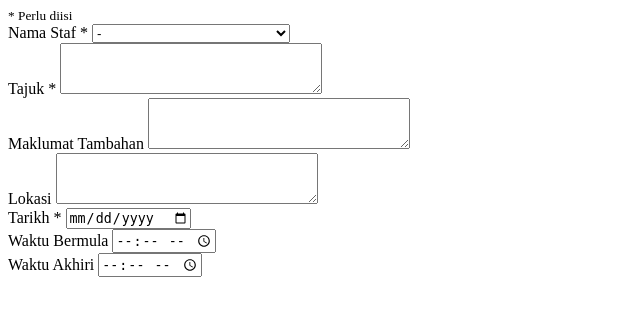
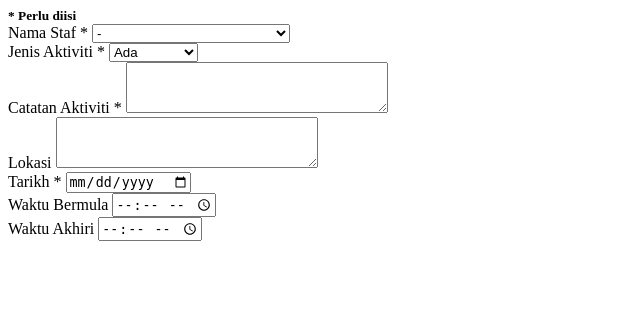
Before and after one commit to azhimArief/staff-movement-system, a PHP site: page /admin/manage_schedule.php in a window 1280 px wide. Shown: the top 316 px of the page, without its empty margins (0-640 px from the left). Run offline with PHP 8.4, Linux system fonts and the light colour scheme; tables that the repository leaves empty or names only in its code hold one stand-in row (values such as "Sample post").

```diff
--- a/admin/manage_schedule.php
+++ b/admin/manage_schedule.php
@@ -26,7 +26,7 @@ if (isset($_GET['id'])) {
 			<div class="row">
 				<div class="col-md-6">
 					<div class="form-group">
-						<small>* Perlu diisi</small>
+						<small><b>* Perlu diisi</b></small>
 					</div>
 					<div class="form-group">
 						<label for="" class="control-label">Nama Staf *</label>
@@ -41,8 +41,25 @@ if (isset($_GET['id'])) {
 						</select>
 					</div>
 					<div class="form-group">
-						<label for="" class="control-label">Tajuk *</label>
-						<textarea class="form-control" name="title" cols="30" rows="3"><?php echo isset($title) ? $title : '' ?></textarea>
+						<input type="hidden" name="schedule_type" value="3">
+						<label for="" class="control-label">Jenis Aktiviti *</label>
+						<select name="title" id="" class="custom-select">
+							<option <?php echo isset($title) && $title == 'Ada' ? 'selected' : '' ?>>Ada</option>
+							<option <?php echo isset($title) && $title == 'Mesyuarat' ? 'selected' : '' ?>>Mesyuarat</option>
+							<option <?php echo isset($title) && $title == 'Tugas Luar' ? 'selected' : '' ?>>Tugas Luar</option>
+							<option <?php echo isset($title) && $title == 'Kursus' ? 'selected' : '' ?>>Kursus</option>
+							<option <?php echo isset($title) && $title == 'Cuti' ? 'selected' : '' ?>>Cuti</option>
+							<option <?php echo isset($title) && $title == 'Lain-Lain' ? 'selected' : '' ?>>Lain-Lain</option>
+							<!-- <option value="Mesyuarat">Mesyuarat</option>
+							<option value="Tugas Luar">Tugas Luar</option>
+							<option value="Kursus">Kursus</option>
+							<option value="Cuti">Cuti</option>
+							<option value="Lain-Lain">Lain-Lain</option> -->
+						</select>
+					</div>
+					<div class="form-group">
+						<label for="" class="control-label">Catatan Aktiviti *</label>
+						<textarea class="form-control" name="description" cols="30" rows="3"><?php echo isset($description) ? $description : '' ?></textarea>
 					</div>
 					<div class="form-group">
 						<input type="hidden" name="schedule_type" value="3">
@@ -53,10 +70,10 @@ if (isset($_GET['id'])) {
 							<option value="3" <?php echo isset($schedule_type) && $schedule_type == 3 ? 'selected' : ''  ?>>Others</option>
 						</select> -->
 					</div>
-					<div class="form-group">
+					<!-- <div class="form-group">
 						<label for="" class="control-label">Maklumat Tambahan</label>
 						<textarea class="form-control" name="description" cols="30" rows="3"><?php echo isset($description) ? $description : '' ?></textarea>
-					</div>
+					</div> -->
 					<div class="form-group">
 						<label for="" class="control-label">Lokasi</label>
 						<textarea class="form-control" name="location" cols="30" rows="3"><?php echo isset($location) ? $location : '' ?></textarea>
--- a/manage_schedule.php
+++ b/manage_schedule.php
@@ -27,7 +27,7 @@ if (isset($_GET['id'])) {
 			<div class="row">
 				<div class="col-md-6">
 					<div class="form-group">
-						<small>* Perlu diisi</small>
+						<small><b>* Perlu diisi</b></small>
 					</div>
 					<div class="form-group">
 						<label for="" class="control-label">Nama Staf</label>
```
Also changed, not shown: admin/all_Unit_schedule.php (+5 -5 lines).
